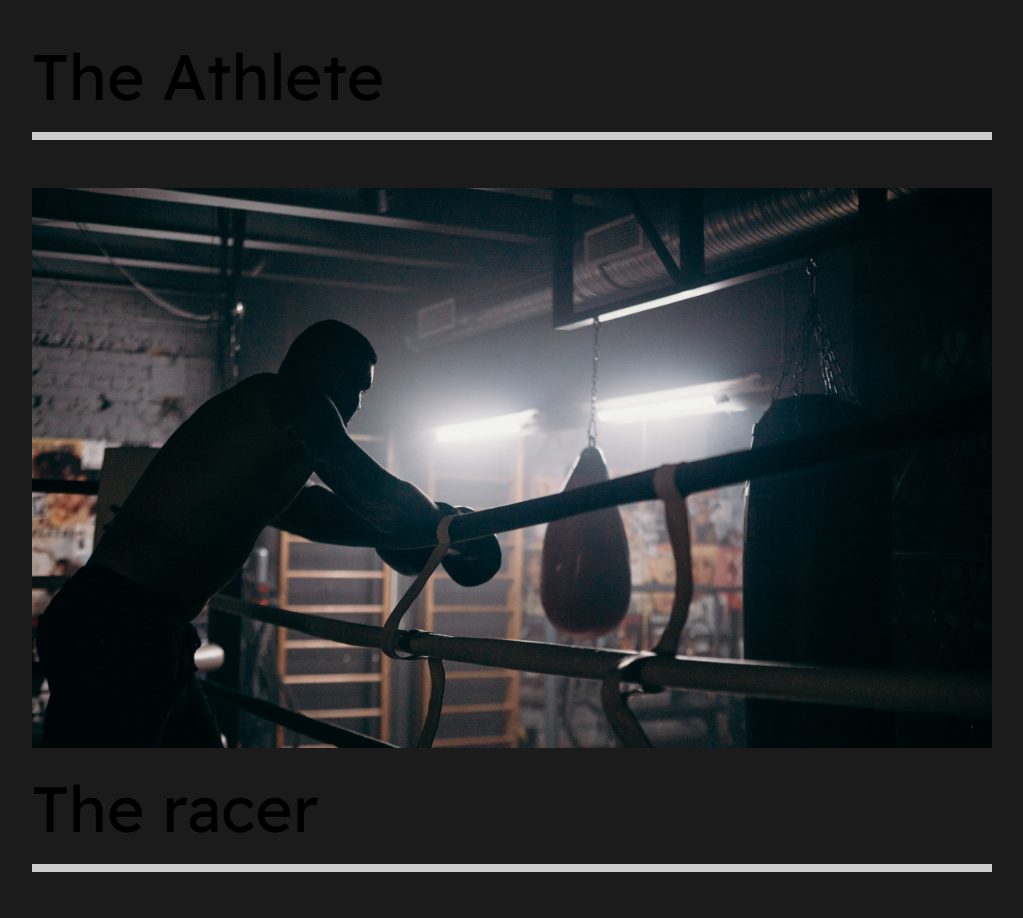
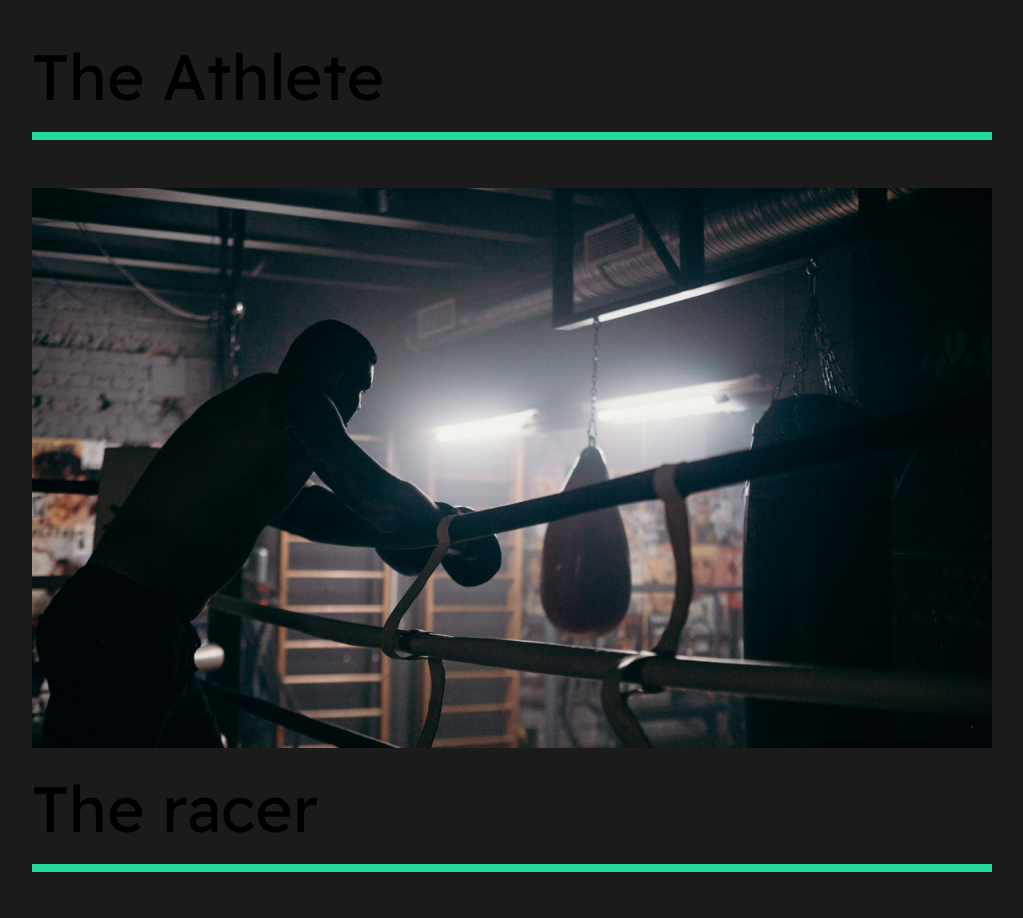
Before and after one commit to razvanr91/portfolio-app, a React (Create React App) app: page /experience in a window 1280 px wide. Shown: the part 140-1058 px from the top of the page, without its empty margins (128-1151 px from the left). Built offline with nearby package versions, Linux system fonts and the light colour scheme.

Commit message:
Add projects animations

```diff
--- a/src/animation.ts
+++ b/src/animation.ts
@@ -7,7 +7,7 @@
 		opacity: 1,
 		y: 0,
 		transition: {
-			duration: 1,
+			duration: 0.5,
 			when: "beforeChildren",
 			staggerChildren: 0.25,
 		},
@@ -50,3 +50,25 @@
 		},
 	},
 };
+
+export const lineAnimation = {
+	hidden: { width: "0%" },
+	show: {
+		width: "100%",
+		transition: { duration: 1 },
+	},
+};
+
+export const slider = {
+	hidden: { x: "-130%", skew: "45deg" },
+	show: {
+		x: "100%",
+		skew: "0deg",
+		transition: { ease: "easeOut", duration: 1 },
+	},
+};
+
+export const sliderContainer = {
+	hidden: { opacity: 1 },
+	show: { opacity: 1, transition: { staggerChildren: 0.15, ease: "easeOut" } },
+};
--- a/src/pages/Experience.tsx
+++ b/src/pages/Experience.tsx
@@ -7,30 +7,43 @@
 import goodtimes from "../img/goodtimes-small.png";
 // Animations
 import { motion } from "framer-motion";
-import { pageAnimation } from "../animation";
+import { pageAnimation, fade, photoAnimation, lineAnimation, slider, sliderContainer } from "../animation";
 
 const Experience = () => {
 	return (
 		<Work variants={pageAnimation} initial="hidden" animate="show" exit="exit">
+			<motion.div variants={sliderContainer}>
+				<Frame1 variants={slider}></Frame1>
+				<Frame2 variants={slider}></Frame2>
+				<Frame3 variants={slider}></Frame3>
+				<Frame4 variants={slider}></Frame4>
+			</motion.div>
+
 			<Movie>
-				<h2>The Athlete</h2>
-				<div className="line"></div>
+				<motion.h2 variants={fade}>The Athlete</motion.h2>
+				<motion.div variants={lineAnimation} className="line"></motion.div>
 				<Link to={"/work/the-athlete"}>
-					<img src={athlete} alt="athlete" />
+					<Hide>
+						<motion.img variants={photoAnimation} src={athlete} alt="athlete" />
+					</Hide>
 				</Link>
 
 				<Movie>
-					<h2>The racer</h2>
-					<div className="line"></div>
+					<motion.h2 variants={fade}>The racer</motion.h2>
+					<motion.div variants={lineAnimation} className="line"></motion.div>
 					<Link to={"/work/the-racer"}>
-						<img src={theracer} alt="the racer" />
+						<Hide>
+							<motion.img variants={photoAnimation} src={theracer} alt="the racer" />
+						</Hide>
 					</Link>
 				</Movie>
 				<Movie>
-					<h2>Good Times</h2>
-					<div className="line"></div>
+					<motion.h2 variants={fade}>Good Times</motion.h2>
+					<motion.div variants={lineAnimation} className="line"></motion.div>
 					<Link to={"/work/good-times"}>
-						<img src={goodtimes} alt="good times" />
+						<Hide>
+							<motion.img variants={photoAnimation} src={goodtimes} alt="good times" />
+						</Hide>
 					</Link>
 				</Movie>
 			</Movie>
@@ -51,7 +64,7 @@
 	padding-bottom: 10rem;
 	.line {
 		height: 0.5rem;
-		background: #cccccc;
+		background: #23d997;
 		margin-bottom: 3rem;
 	}
 	img {
@@ -61,4 +74,30 @@
 	}
 `;
 
+const Hide = styled.div`
+	overflow: hidden;
+`;
+
+const Frame1 = styled(motion.div)`
+	position: fixed;
+	left: 0;
+	top: 10%;
+	width: 100%;
+	height: 100vh;
+	background: #fffebf;
+	z-index: 2;
+`;
+
+const Frame2 = styled(Frame1)`
+	background: #ff8efb;
+`;
+
+const Frame3 = styled(Frame1)`
+	background: #8ed2ff;
+`;
+
+const Frame4 = styled(Frame1)`
+	background: #8effa0;
+`;
+
 export default Experience;
```
